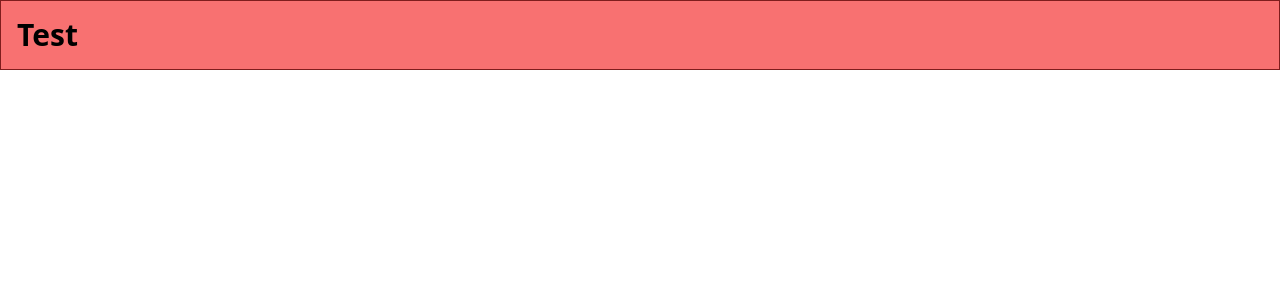
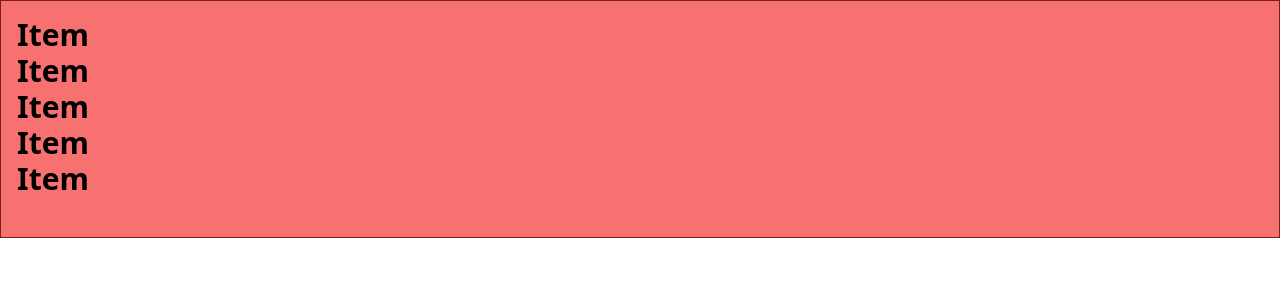
Before and after one commit to hollowmatt/wordfront, a React (Create React App) app: page / in a window 1280 px wide. Shown: the top 300 px of the page. Built offline with nearby package versions, Linux system fonts and the light colour scheme.

Commit message:
grid setup

```diff
--- a/src/App.js
+++ b/src/App.js
@@ -1,11 +1,11 @@
-import logo from './logo.svg';
 import './App.css';
+import Grid from './components/Grid';
 
 function App() {
   return (
     <div className="flex border border-red-900 bg-red-400 p-4">
       <h1 className='text-3xl font-bold'>
-        Test
+        <Grid />
       </h1>
     </div>
   );
--- /dev/null
+++ b/src/components/Grid.js
@@ -0,0 +1,21 @@
+import Row from "./Row";
+
+const guesses = [];
+const currentGuess = '';
+
+function Grid() {
+    const empties = guesses.length < 5 ? Array.from(Array(5 - guesses.length)) : [];
+
+    return(
+        <div className="pb-6">
+           {guesses.map((guess, i) => (
+               <Row />
+           ))}
+           {empties.map((_, i) => (
+               <Row />
+           ))}
+        </div>
+    );
+}
+
+export default Grid;
--- /dev/null
+++ b/src/components/Row.js
@@ -0,0 +1,11 @@
+function Row() {
+    return(
+        <div>
+            <p>
+                Item
+            </p>
+        </div>
+    );
+}
+
+export default Row;
```
Also changed, not shown: src/components/Cell.js (added).
